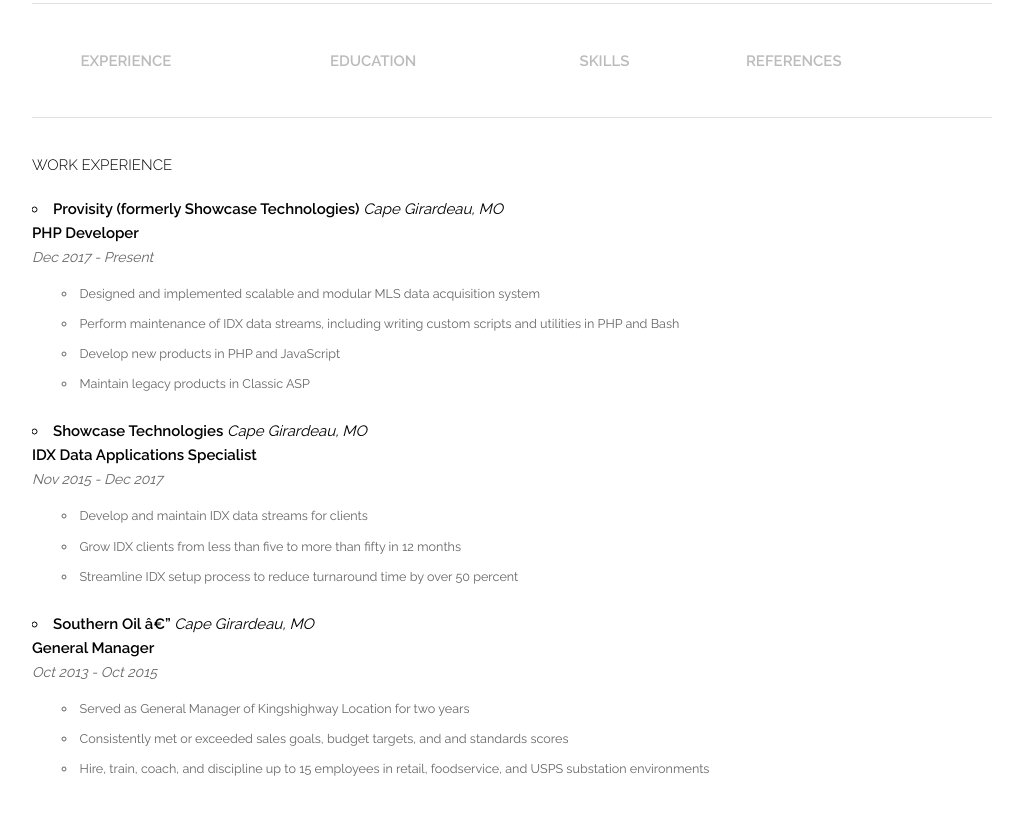
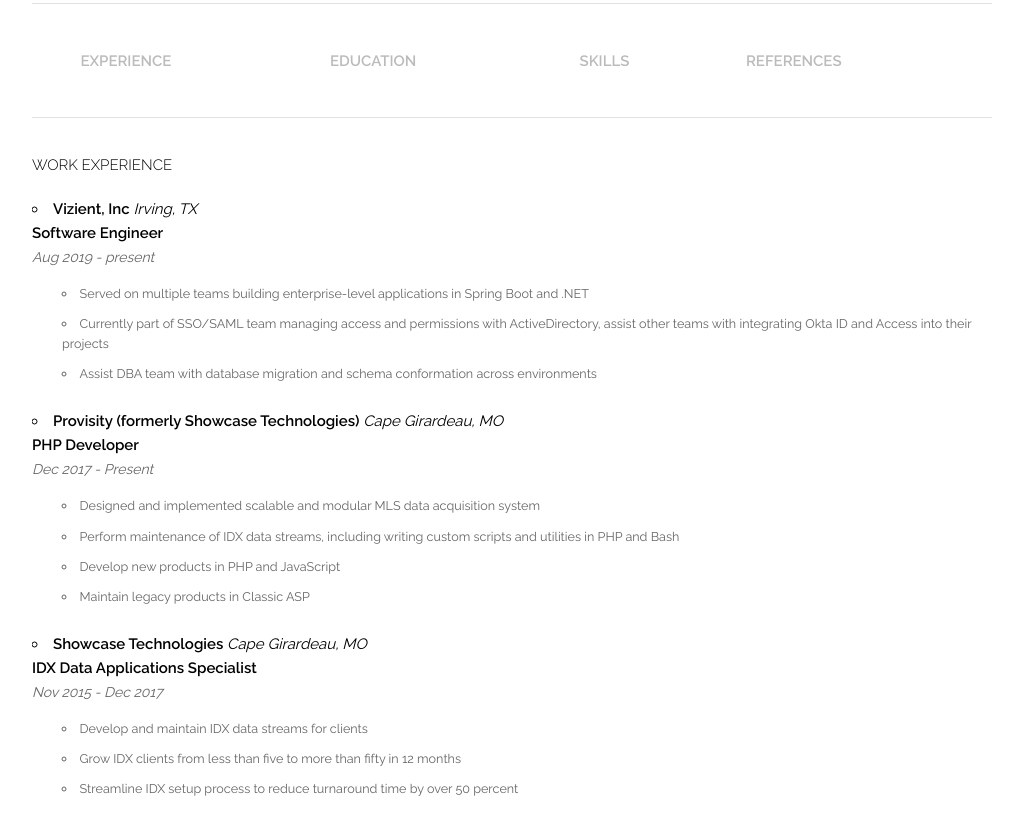
Before and after one commit to andrew-j-palmer/andrew-j-palmer.github.io, a plain HTML site: page resume.html in a window 1280 px wide. Shown: the part 142-966 px from the top of the page, without its empty margins (128-1151 px from the left). Drawn offline with nearby package versions, Linux system fonts and the light colour scheme.

Commit message:
update resume, little housekeeping

```diff
--- a/resume.html
+++ b/resume.html
@@ -76,6 +76,23 @@
                     <h6 id="header">WORK EXPERIENCE</h6>
                     <ul>
                         <li>
+                            <strong>Vizient, Inc</strong>
+                            <em>Irving, TX</em>
+                            <br>
+                            <strong>Software Engineer</strong>
+                            <br>
+                            <em class="graytext">Aug 2019 - present</em>
+                            <article class="graytext">
+                                <ul>
+                                    <li>Served on multiple teams building enterprise-level applications in Spring Boot and .NET</li>
+                                    <li>Currently part of SSO/SAML team managing access and permissions with ActiveDirectory, assist other teams with integrating Okta ID and Access into their projects</li>
+                                    <li>Assist DBA team with database migration and schema conformation across environments</li>
+                                </ul>
+                            </article>
+                        </li>
+                    </ul>
+                    <ul>
+                        <li>
                             <strong>Provisity (formerly Showcase Technologies)</strong>
                             <em>Cape Girardeau, MO</em>
                             <br>
@@ -106,24 +123,6 @@
                                     <li>Develop and maintain IDX data streams for clients</li>
                                     <li>Grow IDX clients from less than five to more than fifty in 12 months</li>
                                     <li>Streamline IDX setup process to reduce turnaround time by over 50 percent</li>
-                                        </ul>
-                                    </article>
-                                </li>
-                            </ul>
-                        <ul>
-                            <li>
-                                <strong>Southern Oil — </strong>
-                                <em>Cape Girardeau, MO</em>
-                                <br>
-                                <strong>General Manager</strong>
-                                <br>
-                                <em class="graytext">Oct 2013 - Oct 2015</em>
-                                <article class="graytext">
-                                    <ul>
-                                        <li>Served as General Manager of Kingshighway Location for two years</li>
-                                        <li>Consistently met or exceeded sales goals, budget targets, and and standards scores</li>
-                                        <li>Hire, train, coach, and discipline up to 15 employees in retail, foodservice, and USPS
-                                            substation environments</li>
                                 </ul>
                             </article>
                         </li>
```
Also changed, not shown: assets/css/index.css (+6 -6 lines), index.html (+23 -1 lines). Lines whose indentation alone changed are shown as unchanged.
